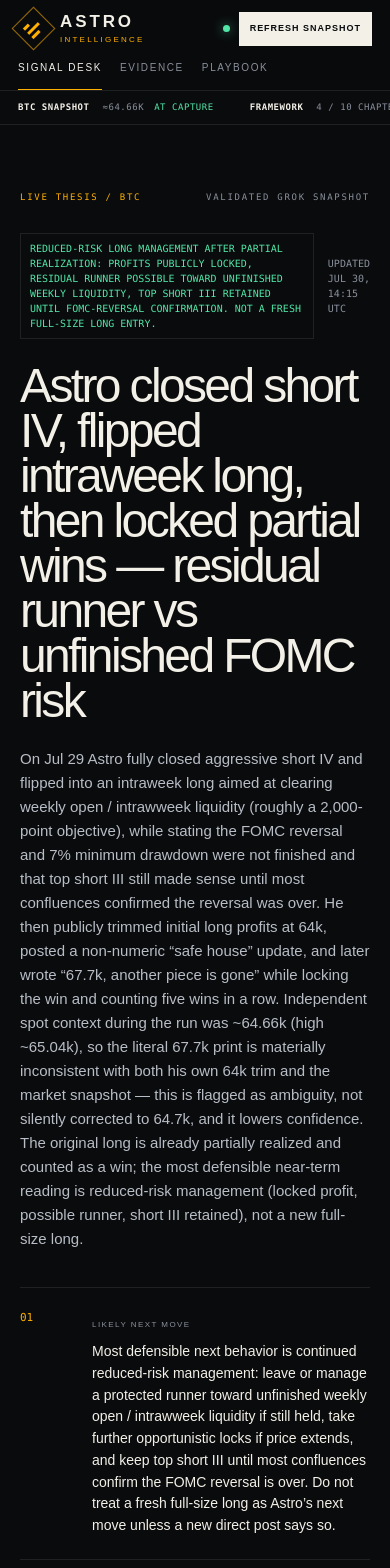
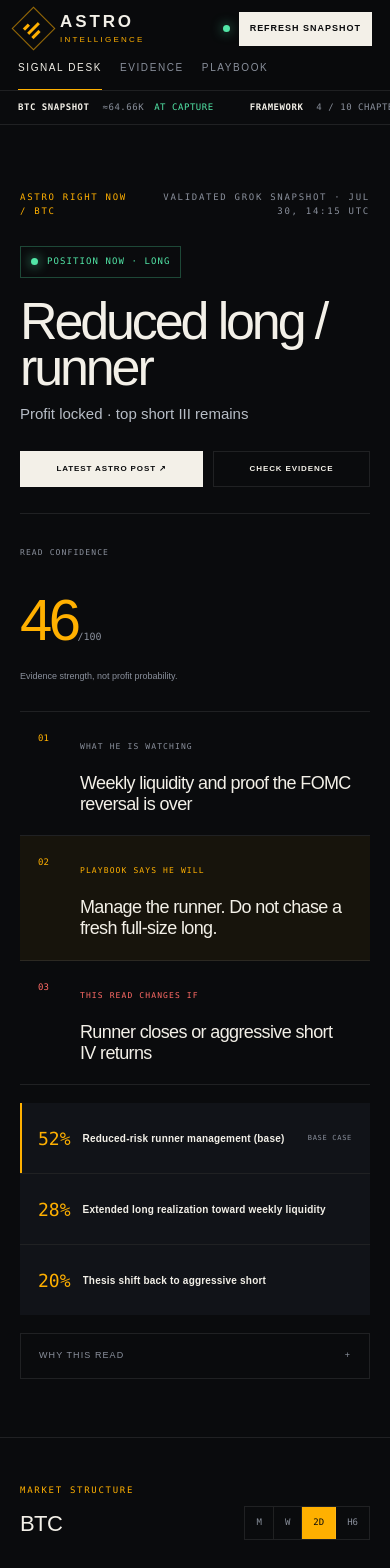
Before and after one commit to jumperz11/ASTROCODEX, a Next.js app: page / in a window 390 px wide. Shown: the top 1568 px of the page. Built offline with nearby package versions, Linux system fonts and the light colour scheme.

Commit message:
Simplify Astro decision dashboard

```diff
--- a/app/forecast.json
+++ b/app/forecast.json
@@ -8,6 +8,13 @@
   "nextMove": "Most defensible next behavior is continued reduced-risk management: leave or manage a protected runner toward unfinished weekly open / intrawweek liquidity if still held, take further opportunistic locks if price extends, and keep top short III until most confluences confirm the FOMC reversal is over. Do not treat a fresh full-size long as Astro’s next move unless a new direct post says so.",
   "invalidation": "A new direct @astronomer_zero post that (1) fully closes any remaining long runner, (2) re-adds aggressive short IV, (3) declares the FOMC reversal complete / finished, or (4) defines a new numeric level or thesis that supersedes the current long-management frame.",
   "waitFor": "A fresh direct post clarifying residual long size (if any), a numeric safe-house level, whether top short III is still held, and any correction or clarification of the 67.7k print versus the earlier 64k trim.",
+  "decision": {
+    "position": "Reduced long / runner",
+    "status": "Profit locked · top short III remains",
+    "lookingFor": "Weekly liquidity and proof the FOMC reversal is over",
+    "playbookMove": "Manage the runner. Do not chase a fresh full-size long.",
+    "risk": "Runner closes or aggressive short IV returns"
+  },
   "bias": {
     "cyclical": "Astro still frames FOMC reversal as in play and 7% minimum drawdown as unfinished, even while trading a countertrend long near perceived move completion.",
     "weekly": "Intraweek long thesis targets untouched weekly open and intrawweek liquidity left during the week (~2,000+ points stated as minimum scale of the bounce objective).",
--- a/app/globals.css
+++ b/app/globals.css
@@ -244,6 +244,256 @@ a {
 
 .section-kicker span:last-child {
   color: var(--muted);
+}
+
+.position-board {
+  display: grid;
+  grid-template-columns: minmax(0, 1fr) 220px;
+  gap: 4vw;
+  align-items: end;
+  padding-bottom: 38px;
+}
+
+.position-direction {
+  display: inline-flex;
+  align-items: center;
+  gap: 9px;
+  border: 1px solid rgba(82, 230, 167, 0.28);
+  padding: 8px 10px;
+  color: var(--green);
+  font-family: "SFMono-Regular", Consolas, monospace;
+  font-size: 9px;
+  letter-spacing: 0.12em;
+  text-transform: uppercase;
+}
+
+.position-direction i {
+  width: 7px;
+  height: 7px;
+  border-radius: 50%;
+  background: currentColor;
+  box-shadow: 0 0 12px currentColor;
+}
+
+.position-direction.short {
+  color: var(--red);
+  border-color: rgba(255, 107, 102, 0.28);
+}
+
+.position-direction.neutral {
+  color: var(--amber);
+  border-color: rgba(255, 176, 0, 0.28);
+}
+
+.position-primary h1 {
+  max-width: 900px;
+  margin: 20px 0 12px;
+  font-size: clamp(54px, 7vw, 104px);
+  line-height: 0.9;
+  letter-spacing: -0.06em;
+  font-weight: 500;
+}
+
+.position-primary > p {
+  margin: 0;
+  color: #b7bdc6;
+  font-size: clamp(15px, 1.4vw, 20px);
+}
+
+.position-actions {
+  display: flex;
+  gap: 10px;
+  margin-top: 25px;
+}
+
+.position-actions a,
+.position-actions button {
+  border: 1px solid var(--line);
+  padding: 11px 14px;
+  background: transparent;
+  color: var(--paper);
+  font-size: 8px;
+  font-weight: 700;
+  letter-spacing: 0.11em;
+  text-transform: uppercase;
+  cursor: pointer;
+}
+
+.position-actions a {
+  background: var(--paper);
+  color: var(--ink);
+}
+
+.position-confidence {
+  border-left: 1px solid var(--line);
+  padding: 7px 0 7px 28px;
+}
+
+.position-confidence > span,
+.decision-card small {
+  color: var(--muted);
+  font-family: "SFMono-Regular", Consolas, monospace;
+  font-size: 8px;
+  letter-spacing: 0.14em;
+  text-transform: uppercase;
+}
+
+.position-confidence > strong {
+  display: block;
+  margin: 14px 0 7px;
+  color: var(--amber);
+  font-size: 58px;
+  font-weight: 400;
+  letter-spacing: -0.06em;
+}
+
+.position-confidence strong small {
+  color: var(--muted);
+  font-family: "SFMono-Regular", Consolas, monospace;
+  font-size: 10px;
+  letter-spacing: 0;
+}
+
+.position-confidence p {
+  margin: 0;
+  color: var(--muted);
+  font-size: 9px;
+  line-height: 1.45;
+}
+
+.decision-grid {
+  display: grid;
+  grid-template-columns: repeat(3, 1fr);
+  border-top: 1px solid var(--line);
+  border-bottom: 1px solid var(--line);
+}
+
+.decision-card {
+  min-width: 0;
+  min-height: 174px;
+  padding: 24px;
+  border-right: 1px solid var(--line);
+  display: grid;
+  grid-template-columns: 28px 1fr;
+  gap: 14px;
+}
+
+.decision-card:last-child {
+  border-right: 0;
+}
+
+.decision-number {
+  color: var(--amber);
+  font-family: "SFMono-Regular", Consolas, monospace;
+  font-size: 9px;
+}
+
+.decision-card h2 {
+  margin: 17px 0 0;
+  font-size: clamp(18px, 1.65vw, 25px);
+  line-height: 1.18;
+  letter-spacing: -0.035em;
+  font-weight: 500;
+}
+
+.playbook-card {
+  background: rgba(255, 176, 0, 0.055);
+}
+
+.playbook-card small,
+.playbook-card .decision-number {
+  color: var(--amber);
+}
+
+.invalidation-card small,
+.invalidation-card .decision-number {
+  color: var(--red);
+}
+
+.scenario-strip {
+  display: grid;
+  grid-template-columns: repeat(3, 1fr);
+  gap: 1px;
+  margin-top: 18px;
+  background: var(--line);
+}
+
+.scenario-strip > div {
+  min-width: 0;
+  min-height: 70px;
+  padding: 15px 18px;
+  background: var(--panel);
+  display: grid;
+  grid-template-columns: auto 1fr auto;
+  align-items: center;
+  gap: 12px;
+}
+
+.scenario-strip > div.base {
+  box-shadow: inset 2px 0 0 var(--amber);
+}
+
+.scenario-strip span {
+  color: var(--amber);
+  font-family: "SFMono-Regular", Consolas, monospace;
+  font-size: 18px;
+}
+
+.scenario-strip strong {
+  overflow: hidden;
+  text-overflow: ellipsis;
+  white-space: nowrap;
+  font-size: 10px;
+  font-weight: 600;
+  letter-spacing: 0.02em;
+}
+
+.scenario-strip small {
+  color: var(--muted);
+  font-family: "SFMono-Regular", Consolas, monospace;
+  font-size: 7px;
+  letter-spacing: 0.1em;
+}
+
+.read-details {
+  margin-top: 18px;
+  border: 1px solid var(--line);
+}
+
+.read-details summary {
+  padding: 15px 18px;
+  display: flex;
+  justify-content: space-between;
+  color: var(--muted);
+  font-size: 9px;
+  letter-spacing: 0.12em;
+  text-transform: uppercase;
+  cursor: pointer;
+  list-style: none;
+}
+
+.read-details summary::-webkit-details-marker {
+  display: none;
+}
+
+.read-details[open] summary {
+  border-bottom: 1px solid var(--line);
+}
+
+.read-details[open] summary span {
+  transform: rotate(45deg);
+}
+
+.read-details > div {
+  padding: 22px 18px 24px;
+}
+
+.read-details p {
+  max-width: 980px;
+  margin: 14px 0 0;
+  color: #aeb4bd;
+  font-size: 12px;
+  line-height: 1.65;
 }
 
 .hero-grid {
@@ -1026,8 +1276,29 @@ footer a {
     overflow: hidden;
   }
 
+  .position-board,
   .hero-grid {
     grid-template-columns: 1fr;
+  }
+
+  .position-confidence {
+    border-left: 0;
+    border-top: 1px solid var(--line);
+    padding: 24px 0 0;
+  }
+
+  .decision-grid {
+    grid-template-columns: 1fr;
+  }
+
+  .decision-card {
+    min-height: 0;
+    border-right: 0;
+    border-bottom: 1px solid var(--line);
+  }
+
+  .decision-card:last-child {
+    border-bottom: 0;
   }
 
   .confidence-card {
@@ -1104,6 +1375,39 @@ footer a {
 
   .section-kicker {
     margin-bottom: 28px;
+    align-items: flex-start;
+    gap: 12px;
+  }
+
+  .section-kicker span:last-child {
+    text-align: right;
+  }
+
+  .position-board {
+    gap: 26px;
+    padding-bottom: 28px;
+  }
+
+  .position-primary h1 {
+    font-size: 52px;
+  }
+
+  .position-actions {
+    flex-wrap: wrap;
+  }
+
+  .position-actions a,
+  .position-actions button {
+    flex: 1 1 auto;
+    text-align: center;
+  }
+
+  .decision-card {
+    padding: 20px 18px;
+  }
+
+  .scenario-strip {
+    grid-template-columns: 1fr;
   }
 
   .thesis-copy h1 {
--- a/app/page.tsx
+++ b/app/page.tsx
@@ -23,6 +23,13 @@ type Forecast = {
   nextMove: string;
   invalidation: string;
   waitFor: string;
+  decision: {
+    position: string;
+    status: string;
+    lookingFor: string;
+    playbookMove: string;
+    risk: string;
+  };
   bias: {
     cyclical: string;
     weekly: string;
@@ -62,6 +69,13 @@ const initialForecast: Forecast = {
     "A decisive failure back through the post-bounce structure would weaken the long thesis. Exact invalidation is not public in the visible thread.",
   waitFor:
     "A fresh Astro post, a clearly stated target, or a structure change that explains what “safe house” means on his chart.",
+  decision: {
+    position: "Reduced long / runner",
+    status: "Profit locked · waiting for confirmation",
+    lookingFor: "Weekly liquidity and a clear safe-house level",
+    playbookMove: "Manage the runner; do not chase a fresh full-size entry.",
+    risk: "Runner closes or aggressive shorts return.",
+  },
   bias: {
     cyclical: "Range / repair",
     weekly: "Bottoming range",
@@ -207,21 +221,6 @@ function Tag({ type }: { type: Evidence["type"] }) {
     inference: "INFERENCE",
   };
   return <span className={`source-tag ${type}`}>{copy[type]}</span>;
-}
-
-function ConfidenceRing({ value }: { value: number }) {
-  return (
-    <div
-      className="confidence-ring"
-      style={{ "--confidence": `${value * 3.6}deg` } as React.CSSProperties}
-      aria-label={`${value}% confidence`}
-    >
-      <div>
-        <strong>{value}</strong>
-        <span>/ 100</span>
-      </div>
-    </div>
-  );
 }
 
 function MarketChart({ tone }: { tone: Forecast["stanceTone"] }) {
@@ -387,48 +386,77 @@ export default function Home() {
         <div className="desk" id="top">
           <section className="signal-hero">
             <div className="section-kicker">
-              <span>LIVE THESIS / BTC</span>
-              <span>{lastUpdated}</span>
+              <span>ASTRO RIGHT NOW / {forecast.market}</span>
+              <span>{lastUpdated} · {timeLabel}</span>
             </div>
 
-            <div className="hero-grid">
-              <div className="thesis-copy">
-                <div className="stance-line">
-                  <span className={`stance-pill ${forecast.stanceTone}`}>{forecast.stance}</span>
-                  <span>Updated {timeLabel}</span>
-                </div>
-                <h1>{forecast.headline}</h1>
-                <p className="summary">{forecast.summary}</p>
-
-                <div className="next-move">
-                  <span className="next-index">01</span>
-                  <div>
-                    <small>LIKELY NEXT MOVE</small>
-                    <p>{forecast.nextMove}</p>
-                  </div>
-                </div>
-
-                <div className="thesis-actions">
+            <div className="position-board">
+              <div className="position-primary">
+                <span className={`position-direction ${forecast.stanceTone}`}>
+                  <i />
+                  POSITION NOW · {forecast.stanceTone}
+                </span>
+                <h1>{forecast.decision.position}</h1>
+                <p>{forecast.decision.status}</p>
+                <div className="position-actions">
                   <a href={forecast.sources[0]?.url || "https://x.com/astronomer_zero"} target="_blank" rel="noreferrer">
-                    Open latest source ↗
+                    Latest Astro post ↗
                   </a>
-                  <button onClick={() => setActiveView("evidence")}>Audit reasoning</button>
+                  <button onClick={() => setActiveView("evidence")}>Check evidence</button>
                 </div>
               </div>
 
-              <div className="confidence-card">
-                <span className="micro-label">INFERENCE CONFIDENCE</span>
-                <ConfidenceRing value={forecast.confidence} />
-                <p>
-                  Confidence measures source agreement—not the probability of profit.
-                </p>
-                <div className="confidence-legend">
-                  <span><i className="astro-dot" /> Direct posts</span>
-                  <span><i className="framework-dot" /> Codex rules</span>
-                  <span><i className="inference-dot" /> Synthesis</span>
-                </div>
+              <div className="position-confidence">
+                <span>READ CONFIDENCE</span>
+                <strong>{forecast.confidence}<small>/100</small></strong>
+                <p>Evidence strength, not profit probability.</p>
               </div>
             </div>
+
+            <div className="decision-grid">
+              <article className="decision-card watch-card">
+                <span className="decision-number">01</span>
+                <div>
+                  <small>WHAT HE IS WATCHING</small>
+                  <h2>{forecast.decision.lookingFor}</h2>
+                </div>
+              </article>
+
+              <article className="decision-card playbook-card">
+                <span className="decision-number">02</span>
+                <div>
+                  <small>PLAYBOOK SAYS HE WILL</small>
+                  <h2>{forecast.decision.playbookMove}</h2>
+                </div>
+              </article>
+
+              <article className="decision-card invalidation-card">
+                <span className="decision-number">03</span>
+                <div>
+                  <small>THIS READ CHANGES IF</small>
+                  <h2>{forecast.decision.risk}</h2>
+                </div>
+              </article>
+            </div>
+
+            <div className="scenario-strip" aria-label="Next move scenarios">
+              {forecast.scenarios.map((scenario, index) => (
+                <div className={index === 0 ? "base" : ""} key={scenario.name}>
+                  <span>{scenario.probability}%</span>
+                  <strong>{scenario.name}</strong>
+                  {index === 0 && <small>BASE CASE</small>}
+                </div>
+              ))}
+            </div>
+
+            <details className="read-details">
+              <summary>Why this read <span>+</span></summary>
+              <div>
+                <span className="eyebrow">{forecast.headline}</span>
+                <p>{forecast.summary}</p>
+                <p><strong>Full next-move reasoning:</strong> {forecast.nextMove}</p>
+              </div>
+            </details>
           </section>
 
           <section className="chart-panel">
--- a/prompts/forecast.schema.json
+++ b/prompts/forecast.schema.json
@@ -11,6 +11,7 @@
     "nextMove",
     "invalidation",
     "waitFor",
+    "decision",
     "bias",
     "framework",
     "levels",
@@ -36,6 +37,18 @@
     "nextMove": { "type": "string" },
     "invalidation": { "type": "string" },
     "waitFor": { "type": "string" },
+    "decision": {
+      "type": "object",
+      "additionalProperties": false,
+      "required": ["position", "status", "lookingFor", "playbookMove", "risk"],
+      "properties": {
+        "position": { "type": "string" },
+        "status": { "type": "string" },
+        "lookingFor": { "type": "string" },
+        "playbookMove": { "type": "string" },
+        "risk": { "type": "string" }
+      }
+    },
     "bias": {
       "type": "object",
       "additionalProperties": false,
--- a/public/forecast.json
+++ b/public/forecast.json
@@ -8,6 +8,13 @@
   "nextMove": "Most defensible next behavior is continued reduced-risk management: leave or manage a protected runner toward unfinished weekly open / intrawweek liquidity if still held, take further opportunistic locks if price extends, and keep top short III until most confluences confirm the FOMC reversal is over. Do not treat a fresh full-size long as Astro’s next move unless a new direct post says so.",
   "invalidation": "A new direct @astronomer_zero post that (1) fully closes any remaining long runner, (2) re-adds aggressive short IV, (3) declares the FOMC reversal complete / finished, or (4) defines a new numeric level or thesis that supersedes the current long-management frame.",
   "waitFor": "A fresh direct post clarifying residual long size (if any), a numeric safe-house level, whether top short III is still held, and any correction or clarification of the 67.7k print versus the earlier 64k trim.",
+  "decision": {
+    "position": "Reduced long / runner",
+    "status": "Profit locked · top short III remains",
+    "lookingFor": "Weekly liquidity and proof the FOMC reversal is over",
+    "playbookMove": "Manage the runner. Do not chase a fresh full-size long.",
+    "risk": "Runner closes or aggressive short IV returns"
+  },
   "bias": {
     "cyclical": "Astro still frames FOMC reversal as in play and 7% minimum drawdown as unfinished, even while trading a countertrend long near perceived move completion.",
     "weekly": "Intraweek long thesis targets untouched weekly open and intrawweek liquidity left during the week (~2,000+ points stated as minimum scale of the bounce objective).",
--- a/scripts/astro-mcp-server.mjs
+++ b/scripts/astro-mcp-server.mjs
@@ -269,6 +269,13 @@ const forecastSchema = z.object({
   nextMove: z.string().min(1),
   invalidation: z.string().min(1),
   waitFor: z.string().min(1),
+  decision: z.object({
+    position: z.string().min(1),
+    status: z.string().min(1),
+    lookingFor: z.string().min(1),
+    playbookMove: z.string().min(1),
+    risk: z.string().min(1),
+  }),
   bias: z.object({
     cyclical: z.string().min(1),
     weekly: z.string().min(1),
```
Also changed, not shown: prompts/astro-live-analysis.md (+5 -0 lines), scripts/forecast-store.mjs (+23 -0 lines), 2 other files (tests, documents, lock files or other folders).
